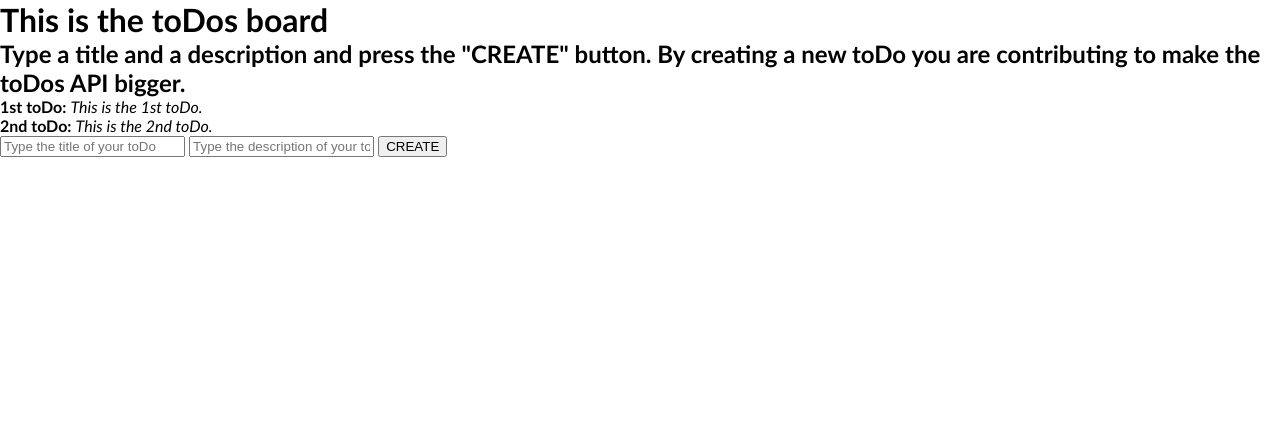
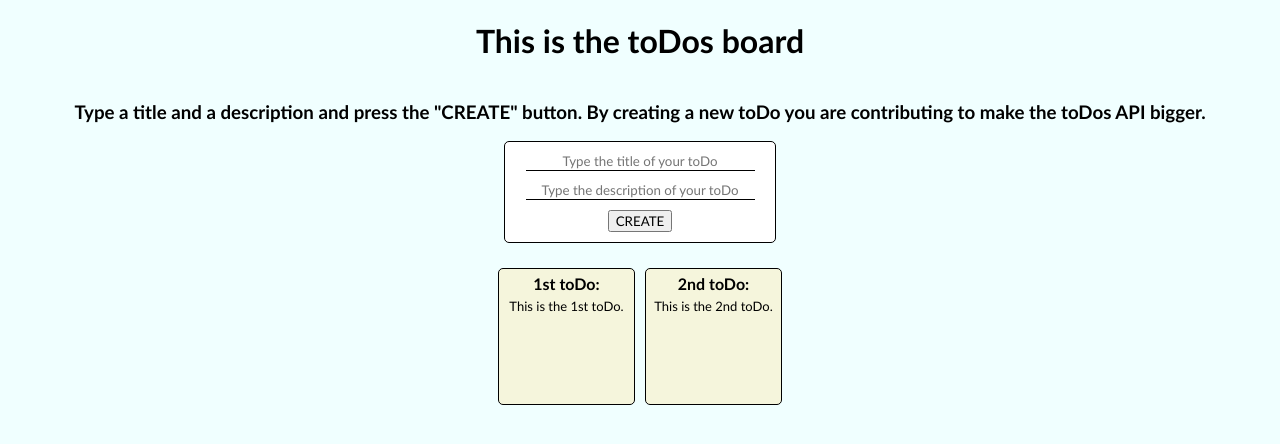
Before and after one commit to VicentBotellaFerragud/toDo-API, a Django app: page /board/ in a window 1280 px wide. Shown: the top 444 px of the page. Run offline with Django 3.2, Linux system fonts and the light colour scheme; data comes from the database, SQL or seed files in the repository; both versions use the stored data as it was after the commit.

Commit message:
board finished

```diff
--- a/static/css/style.css
+++ b/static/css/style.css
@@ -1,7 +1,97 @@
+/* General / 'base.html' style */
+
 * {
-    margin: 0;
+    font-family: 'Trebuchet MS', 'Lucida Sans Unicode', 'Lucida Grande', 'Lucida Sans', Arial, sans-serif;
 }
 
 body {
-    font-family: 'Trebuchet MS', 'Lucida Sans Unicode', 'Lucida Grande', 'Lucida Sans', Arial, sans-serif;
+    margin-block: 0;
+    margin-inline: 5px;
+    display: flex;
+    flex-direction: column;
+    background-color: azure;
 }
+
+h1, h3 {
+    text-align: center;
+    margin-inline: 5px;
+}
+
+.dynamic-container {
+    display: flex;
+    flex-direction: column;
+    align-items: center;
+}
+
+/* Board style */
+
+.toDo-form {
+    display: flex;
+    flex-direction: column;
+    align-items: center;
+    border: .5px solid black;
+    border-radius: 5px;
+    padding:10px;
+    width: 250px;
+    margin-bottom: 15px;
+    background-color: white;
+}
+
+.toDo-form input {
+    margin-bottom: 10px;
+    width: 90%;
+    text-align: center;
+    border: none;
+    border-bottom: 1px solid black;
+}
+
+.toDo-form input:focus {
+    outline: none;
+}
+
+.toDo-form button {
+    cursor: pointer;
+}
+
+.toDos-container {
+    display: flex;
+    flex-wrap: wrap;
+    justify-content: center;
+    margin-block: 5px;
+}
+
+.toDo-container {
+    width: 125px;
+    height: 125px;
+    border: .5px solid black;
+    border-radius: 5px;
+    margin: 5px;
+    padding: 5px;
+    display: flex;
+    flex-direction: column;
+    align-items: center;
+    background-color: beige;
+    overflow-y: auto;
+}
+
+.title-span {
+    font-size: 16px;
+    margin-bottom: 5px;
+}
+
+.description-span {
+    font-size: 13px;
+    word-break: break-all;
+}
+
+/* For smartphones */
+
+@media ( max-width: 300px ) {
+    .toDo-form {
+        width: calc(100% - 30px);
+    }
+
+    .toDo-container {
+        width: 100%;
+    }
+}
--- a/static/js/script.js
+++ b/static/js/script.js
@@ -19,14 +19,16 @@ async function createToDo(token, user) {
             toDosContainer.innerHTML += `
 
                 <div class="toDo-container" id="beforeResponse">
-                    <span class="title-span" style="color: blue"><b>${titleInput.value}:</b></span>
-                    <span class="description-span"><i>${descriptionInput.value}</i></span>
+                    <span class="title-span" style="color: red"><i><b>${titleInput.value}:</b></i></span>
+                    <span class="description-span" style="color: red"><i>${descriptionInput.value}</i></span>
                 </div>
 
             `;
 
             //This is the post call.
             let response = await fetch('/board/', {
+                /* If I fetch 'https://vicentbotellaferragud.pythonanywhere.com/toDos/', I get the error '"toDo.user" must be a
+                "User" instance' when sendind the POST request */
                 method: 'POST',
                 body: fd
             });
@@ -36,8 +38,8 @@ async function createToDo(token, user) {
 
             let parsedJson = JSON.parse(responseAsJson);
 
+            //This could be removed if I don't use it in the future.
             console.log(parsedJson.pk);
-
             let id = parsedJson.pk;
 
             let beforeResponse = document.getElementById('beforeResponse');
@@ -48,7 +50,7 @@ async function createToDo(token, user) {
 
                 <div class="toDo-container">
                     <span class="title-span"><b>${titleInput.value}:</b></span>
-                    <span class="description-span"><i>${descriptionInput.value}</i></span>
+                    <span class="description-span">${descriptionInput.value}</span>
                 </div>
 
             `;
--- a/templates/base.html
+++ b/templates/base.html
@@ -16,10 +16,10 @@
 
     <h1>This is the toDos board</h1>
 
-    <h2>Type a title and a description and press the "CREATE" button. By creating a new toDo you are contributing to
-        make the toDos API bigger.</h2>
+    <h3>Type a title and a description and press the "CREATE" button. By creating a new toDo you are contributing to
+        make the toDos API bigger.</h3>
 
-    <div>
+    <div class="dynamic-container">
 
         {% block content %}
         {% endblock %}
--- a/toDo/templates/toDos-board.html
+++ b/toDo/templates/toDos-board.html
@@ -1,20 +1,4 @@
 {% extends "base.html" %} {% block content %}
-
-<div class="toDos-container" id="toDosContainer">
-
-    {% for toDo in toDos %}
-
-    <div class="toDo-container">
-
-        <span class="title-span"><b>{{ toDo.title }}:</b></span>
-
-        <span class="description-span"><i>{{ toDo.description }}</i></span>
-
-    </div>
-
-    {% endfor %}
-
-</div>
 
 <form class="toDo-form" onsubmit="createToDo('{{ csrf_token }}', '{{ request.user }}'); return false" method="POST">
 
@@ -27,4 +11,20 @@
 
 </form>
 
+<div class="toDos-container" id="toDosContainer">
+
+    {% for toDo in toDos %}
+
+    <div class="toDo-container">
+
+        <span class="title-span"><b>{{ toDo.title }}:</b></span>
+
+        <span class="description-span">{{ toDo.description }}</span>
+
+    </div>
+
+    {% endfor %}
+
+</div>
+
 {% endblock %}
--- a/toDo/views.py
+++ b/toDo/views.py
@@ -25,9 +25,10 @@ class toDoViewSet(viewsets.ModelViewSet):
         return HttpResponse(serialized_toDo, content_type ='application/json')
 
 def displayBoard(request):
+    title = request.POST.get('toDoTitle')
+    description = request.POST.get('toDoDescription')
+
     if request.method == 'POST' and request.POST.get('toDoTitle') != '' and request.POST.get('toDoDescription') != '':
-        title = request.POST.get('toDoTitle')
-        description = request.POST.get('toDoDescription')
         newToDo = toDo.objects.create(title = title, description = description, user = request.user)
         newToDoSerialized = serializers.serialize('json', [ newToDo, ])
         return JsonResponse(newToDoSerialized[1:-1], safe = False)
```
Also changed, not shown: db.sqlite3, toDo_API/urls.py (line endings or trailing spaces).
